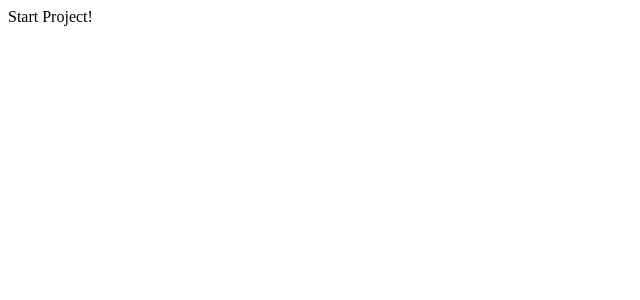
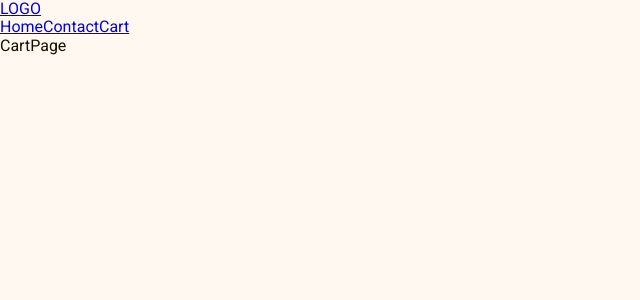
Before and after one commit to Zyar3k/online_shop_bcd--2022, a React (Create React App) app in the folder client/: page /cart in a window 1280 px wide. Shown: the top 300 px of the page, without its empty margins (0-640 px from the left). Built offline with nearby package versions, Linux system fonts and the light colour scheme.

Commit message:
Add routing and basci page pattern

```diff
--- a/client/src/App.js
+++ b/client/src/App.js
@@ -1,5 +1,13 @@
+import Header from "./components/Header/Header";
+import Pages from "./pages/Pages";
+
 function App() {
-  return <div>Start Project!</div>;
+  return (
+    <div>
+      <Header />
+      <Pages />
+    </div>
+  );
 }
 
 export default App;
--- /dev/null
+++ b/client/src/components/Header/Header.jsx
@@ -0,0 +1,20 @@
+import { NavLink } from "react-router-dom";
+
+const Header = () => {
+  return (
+    <header>
+      <div>
+        <NavLink to="/">LOGO</NavLink>
+      </div>
+      <nav>
+        <NavLink to="/" exact>
+          Home
+        </NavLink>
+        <NavLink to="/contact">Contact</NavLink>
+        <NavLink to="/cart">Cart</NavLink>
+      </nav>
+    </header>
+  );
+};
+
+export default Header;
--- /dev/null
+++ b/client/src/pages/CartPage/CartPage.jsx
@@ -0,0 +1,5 @@
+const CartPage = () => {
+  return <div>CartPage</div>;
+};
+
+export default CartPage;
--- /dev/null
+++ b/client/src/pages/Contact/Contact.jsx
@@ -0,0 +1,5 @@
+const Contact = () => {
+  return <div>Contact</div>;
+};
+
+export default Contact;
--- /dev/null
+++ b/client/src/pages/Home/Home.jsx
@@ -0,0 +1,5 @@
+const Home = () => {
+  return <div>Home</div>;
+};
+
+export default Home;
--- /dev/null
+++ b/client/src/pages/Pages.jsx
@@ -0,0 +1,16 @@
+import { Route, Routes } from "react-router-dom";
+import CartPage from "./CartPage/CartPage";
+import Contact from "./Contact/Contact";
+import Home from "./Home/Home";
+
+const Pages = () => {
+  return (
+    <Routes>
+      <Route path="/" element={<Home />} />
+      <Route path="/cart" element={<CartPage />} />
+      <Route path="/contact" element={<Contact />} />
+    </Routes>
+  );
+};
+
+export default Pages;
--- /dev/null
+++ b/client/src/styles/global.scss
@@ -0,0 +1,17 @@
+@import "./settings.scss";
+@import "./typography.scss";
+@import "./normalize.scss";
+
+*,
+*::before,
+*::after {
+  box-sizing: border-box;
+}
+
+body {
+  margin: 0;
+  padding: 0;
+  background-color: $background-white;
+  color: $black-dark;
+  font-family: $main-font;
+}
--- /dev/null
+++ b/client/src/styles/normalize.scss
@@ -0,0 +1,351 @@
+/*! normalize.css v8.0.1 | MIT License | github.com/necolas/normalize.css */
+
+/* Document
+   ========================================================================== */
+
+/**
+ * 1. Correct the line height in all browsers.
+ * 2. Prevent adjustments of font size after orientation changes in iOS.
+ */
+
+html {
+  line-height: 1.15; /* 1 */
+  -webkit-text-size-adjust: 100%; /* 2 */
+}
+
+/* Sections
+     ========================================================================== */
+
+/**
+   * Remove the margin in all browsers.
+   */
+
+body {
+  margin: 0;
+}
+
+/**
+   * Render the `main` element consistently in IE.
+   */
+
+main {
+  display: block;
+}
+
+/**
+   * Correct the font size and margin on `h1` elements within `section` and
+   * `article` contexts in Chrome, Firefox, and Safari.
+   */
+
+h1 {
+  font-size: 2em;
+  margin: 0.67em 0;
+}
+
+/* Grouping content
+     ========================================================================== */
+
+/**
+   * 1. Add the correct box sizing in Firefox.
+   * 2. Show the overflow in Edge and IE.
+   */
+
+hr {
+  box-sizing: content-box; /* 1 */
+  height: 0; /* 1 */
+  overflow: visible; /* 2 */
+}
+
+/**
+   * 1. Correct the inheritance and scaling of font size in all browsers.
+   * 2. Correct the odd `em` font sizing in all browsers.
+   */
+
+pre {
+  font-family: monospace, monospace; /* 1 */
+  font-size: 1em; /* 2 */
+}
+
+/* Text-level semantics
+     ========================================================================== */
+
+/**
+   * Remove the gray background on active links in IE 10.
+   */
+
+a {
+  background-color: transparent;
+}
+
+/**
+   * 1. Remove the bottom border in Chrome 57-
+   * 2. Add the correct text decoration in Chrome, Edge, IE, Opera, and Safari.
+   */
+
+abbr[title] {
+  border-bottom: none; /* 1 */
+  text-decoration: underline; /* 2 */
+  text-decoration: underline dotted; /* 2 */
+}
+
+/**
+   * Add the correct font weight in Chrome, Edge, and Safari.
+   */
+
+b,
+strong {
+  font-weight: bolder;
+}
+
+/**
+   * 1. Correct the inheritance and scaling of font size in all browsers.
+   * 2. Correct the odd `em` font sizing in all browsers.
+   */
+
+code,
+kbd,
+samp {
+  font-family: monospace, monospace; /* 1 */
+  font-size: 1em; /* 2 */
+}
+
+/**
+   * Add the correct font size in all browsers.
+   */
+
+small {
+  font-size: 80%;
+}
+
+/**
+   * Prevent `sub` and `sup` elements from affecting the line height in
+   * all browsers.
+   */
+
+sub,
+sup {
+  font-size: 75%;
+  line-height: 0;
+  position: relative;
+  vertical-align: baseline;
+}
+
+sub {
+  bottom: -0.25em;
+}
+
+sup {
+  top: -0.5em;
+}
+
+/* Embedded content
+     ========================================================================== */
+
+/**
+   * Remove the border on images inside links in IE 10.
+   */
+
+img {
+  border-style: none;
+}
+
+/* Forms
+     ========================================================================== */
+
+/**
+   * 1. Change the font styles in all browsers.
+   * 2. Remove the margin in Firefox and Safari.
+   */
+
+button,
+input,
+optgroup,
+select,
+textarea {
+  font-family: inherit; /* 1 */
+  font-size: 100%; /* 1 */
+  line-height: 1.15; /* 1 */
+  margin: 0; /* 2 */
+}
+
+/**
+   * Show the overflow in IE.
+   * 1. Show the overflow in Edge.
+   */
+
+button,
+input {
+  /* 1 */
+  overflow: visible;
+}
+
+/**
+   * Remove the inheritance of text transform in Edge, Firefox, and IE.
+   * 1. Remove the inheritance of text transform in Firefox.
+   */
+
+button,
+select {
+  /* 1 */
+  text-transform: none;
+}
+
+/**
+   * Correct the inability to style clickable types in iOS and Safari.
+   */
+
+button,
+[type="button"],
+[type="reset"],
+[type="submit"] {
+  -webkit-appearance: button;
+}
+
+/**
+   * Remove the inner border and padding in Firefox.
+   */
+
+button::-moz-focus-inner,
+[type="button"]::-moz-focus-inner,
+[type="reset"]::-moz-focus-inner,
+[type="submit"]::-moz-focus-inner {
+  border-style: none;
+  padding: 0;
+}
+
+/**
+   * Restore the focus styles unset by the previous rule.
+   */
+
+button:-moz-focusring,
+[type="button"]:-moz-focusring,
+[type="reset"]:-moz-focusring,
+[type="submit"]:-moz-focusring {
+  outline: 1px dotted ButtonText;
+}
+
+/**
+   * Correct the padding in Firefox.
+   */
+
+fieldset {
+  padding: 0.35em 0.75em 0.625em;
+}
+
+/**
+   * 1. Correct the text wrapping in Edge and IE.
+   * 2. Correct the color inheritance from `fieldset` elements in IE.
+   * 3. Remove the padding so developers are not caught out when they zero out
+   *    `fieldset` elements in all browsers.
+   */
+
+legend {
+  box-sizing: border-box; /* 1 */
+  color: inherit; /* 2 */
+  display: table; /* 1 */
+  max-width: 100%; /* 1 */
+  padding: 0; /* 3 */
+  white-space: normal; /* 1 */
+}
+
+/**
+   * Add the correct vertical alignment in Chrome, Firefox, and Opera.
+   */
+
+progress {
+  vertical-align: baseline;
+}
+
+/**
+   * Remove the default vertical scrollbar in IE 10+.
+   */
+
+textarea {
+  overflow: auto;
+}
+
+/**
+   * 1. Add the correct box sizing in IE 10.
+   * 2. Remove the padding in IE 10.
+   */
+
+[type="checkbox"],
+[type="radio"] {
+  box-sizing: border-box; /* 1 */
+  padding: 0; /* 2 */
+}
+
+/**
+   * Correct the cursor style of increment and decrement buttons in Chrome.
+   */
+
+[type="number"]::-webkit-inner-spin-button,
+[type="number"]::-webkit-outer-spin-button {
+  height: auto;
+}
+
+/**
+   * 1. Correct the odd appearance in Chrome and Safari.
+   * 2. Correct the outline style in Safari.
+   */
+
+[type="search"] {
+  -webkit-appearance: textfield; /* 1 */
+  outline-offset: -2px; /* 2 */
+}
+
+/**
+   * Remove the inner padding in Chrome and Safari on macOS.
+   */
+
+[type="search"]::-webkit-search-decoration {
+  -webkit-appearance: none;
+}
+
+/**
+   * 1. Correct the inability to style clickable types in iOS and Safari.
+   * 2. Change font properties to `inherit` in Safari.
+   */
+
+::-webkit-file-upload-button {
+  -webkit-appearance: button; /* 1 */
+  font: inherit; /* 2 */
+}
+
+/* Interactive
+     ========================================================================== */
+
+/*
+   * Add the correct display in Edge, IE 10+, and Firefox.
+   */
+
+details {
+  display: block;
+}
+
+/*
+   * Add the correct display in all browsers.
+   */
+
+summary {
+  display: list-item;
+}
+
+/* Misc
+     ========================================================================== */
+
+/**
+   * Add the correct display in IE 10+.
+   */
+
+template {
+  display: none;
+}
+
+/**
+   * Add the correct display in IE 10.
+   */
+
+[hidden] {
+  display: none;
+}
--- /dev/null
+++ b/client/src/styles/settings.scss
@@ -0,0 +1,10 @@
+/* colors */
+
+$black-dark: #131200ff;
+$background-white: #fff8f0ff;
+$resolution-blue: #14248aff;
+$green-blue-crayola: #2892d7ff;
+$iceberg: #6daedbff;
+
+/* fonts */
+$main-font: "Roboto", sans-serif;
--- /dev/null
+++ b/client/src/styles/typography.scss
@@ -0,0 +1 @@
+@import url("https://fonts.googleapis.com/css2?family=Roboto:ital,wght@0,400;0,500;0,700;0,900;1,400&display=swap");
```
Also changed, not shown: client/src/index.js (+5 -3 lines).
